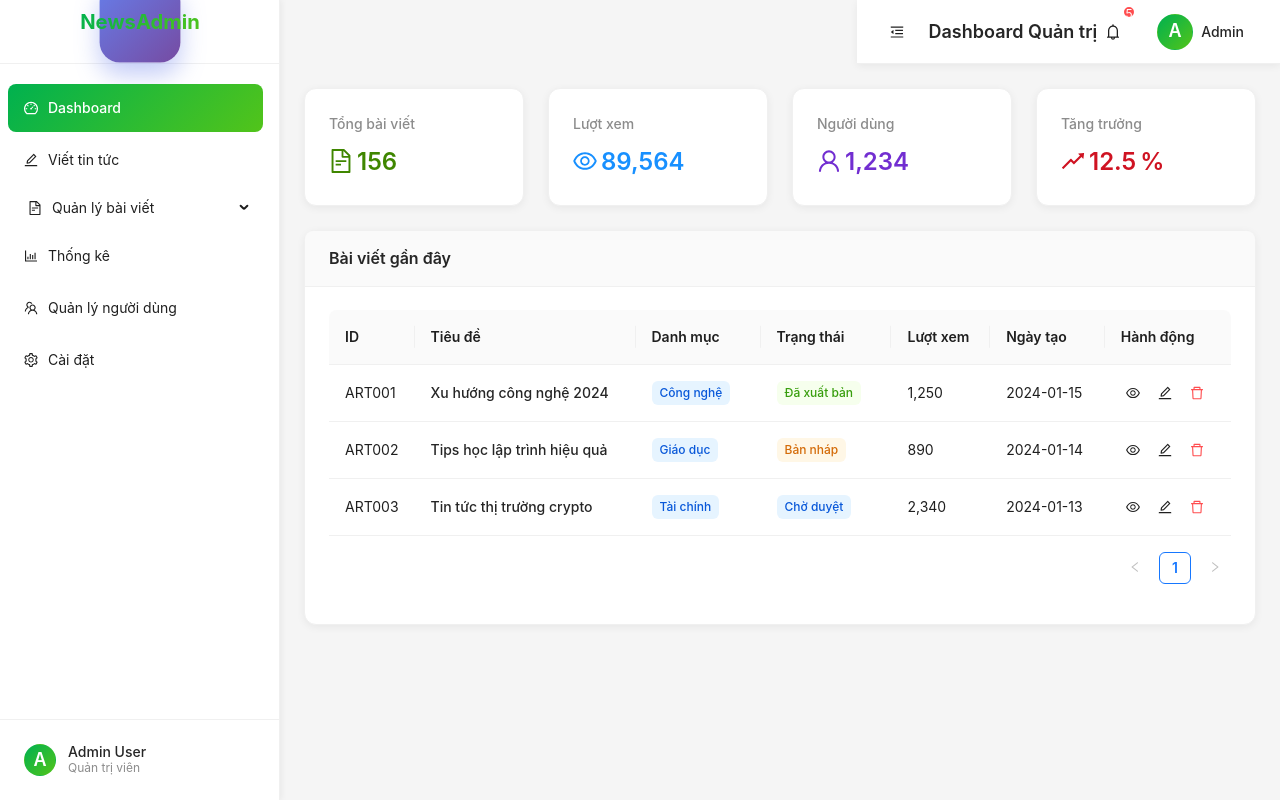
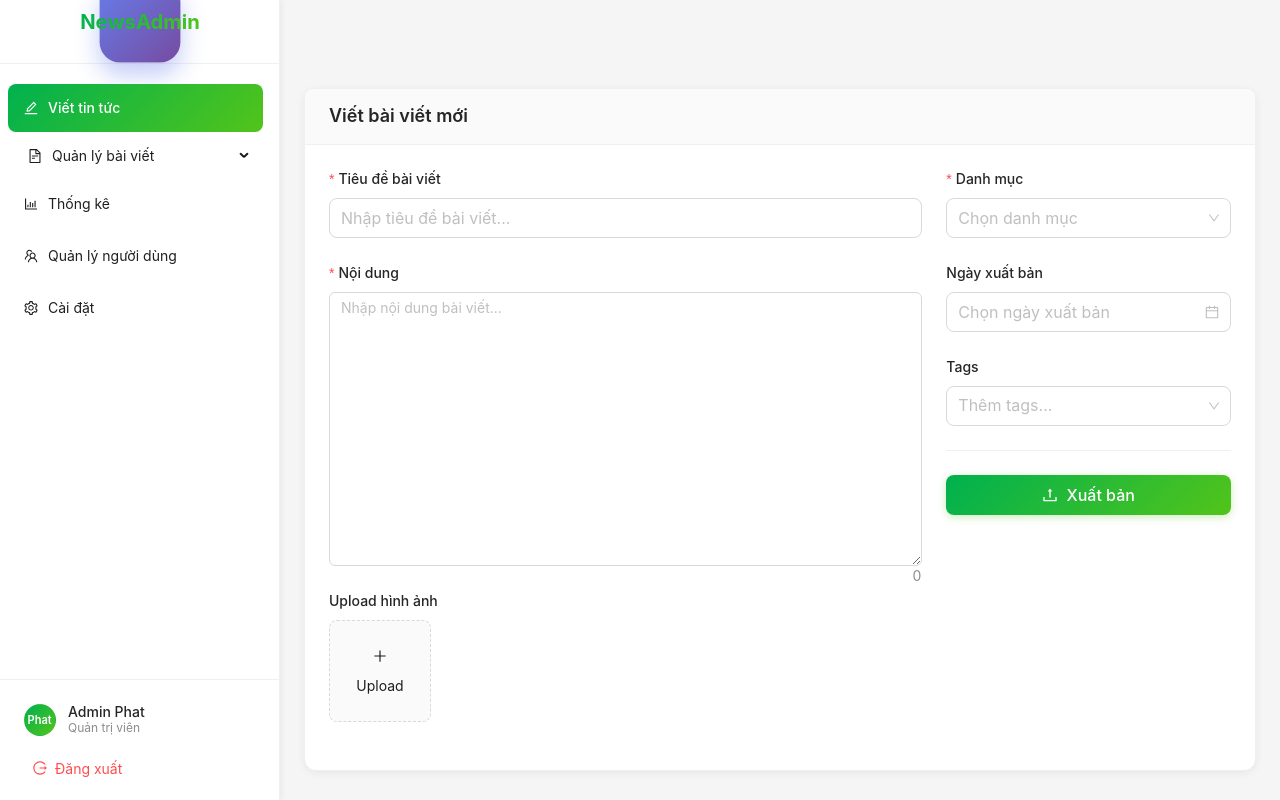
Before and after one commit to tykyfatkie/EXE201_BLOG, a React (Create React App) app: page /dashboard in a window 1280 px wide. Built offline with nearby package versions, Linux system fonts and the light colour scheme.

Commit message:
update dashboard v2

```diff
--- a/src/components/common/Sidebar.tsx
+++ b/src/components/common/Sidebar.tsx
@@ -1,21 +1,17 @@
-import React, { useState } from 'react';
+import React from 'react';
 import {
-  MenuFoldOutlined,
-  MenuUnfoldOutlined,
-  DashboardOutlined,
   FileTextOutlined,
   EditOutlined,
   TeamOutlined,
   SettingOutlined,
   LogoutOutlined,
-  BellOutlined,
   BarChartOutlined
 } from '@ant-design/icons';
-import { Layout, Menu, Button, Avatar, Dropdown, Badge } from 'antd';
+import { Layout, Menu, Avatar, Button, Modal } from 'antd';
 import type { MenuProps } from 'antd';
 import '../../css/Sidebar.css';
 
-const { Sider, Header } = Layout;
+const { Sider } = Layout;
 
 interface SidebarProps {
   collapsed: boolean;
@@ -28,98 +24,87 @@ type MenuItem = Required<MenuProps>['items'][number];
 
 const Sidebar: React.FC<SidebarProps> = ({
   collapsed,
-  setCollapsed,
   selectedKey,
   setSelectedKey
 }) => {
   const menuItems: MenuItem[] = [
     {
       key: '1',
-      icon: <DashboardOutlined />,
-      label: 'Dashboard',
-    },
-    {
-      key: '2',
       icon: <EditOutlined />,
       label: 'Viết tin tức',
     },
     {
-      key: '3',
+      key: '2',
       icon: <FileTextOutlined />,
       label: 'Quản lý bài viết',
       children: [
         {
-          key: '3-1',
+          key: '2-1',
           label: 'Tất cả bài viết',
         },
         {
-          key: '3-2',
-          label: 'Bài viết nháp',
+          key: '2-2',
+          label: 'Bài viết đã xuất bản',
         },
         {
-          key: '3-3',
-          label: 'Bài viết đã xuất bản',
+          key: '2-3',
+          label: 'Bài viết đã xóa',
         },
       ],
     },
     {
-      key: '4',
+      key: '3',
       icon: <BarChartOutlined />,
       label: 'Thống kê',
     },
     {
-      key: '5',
+      key: '4',
       icon: <TeamOutlined />,
       label: 'Quản lý người dùng',
     },
     {
-      key: '6',
+      key: '5',
       icon: <SettingOutlined />,
       label: 'Cài đặt',
     },
   ];
 
-  const userMenuItems: MenuProps['items'] = [
-    {
-      key: 'profile',
-      label: 'Hồ sơ của tôi',
-    },
-    {
-      key: 'settings',
-      label: 'Cài đặt tài khoản',
-    },
-    {
-      type: 'divider',
-    },
-    {
-      key: 'logout',
-      label: 'Đăng xuất',
-      icon: <LogoutOutlined />,
-      danger: true,
-    },
-  ];
+  const handleLogout = () => {
+    Modal.confirm({
+      title: 'Xác nhận đăng xuất',
+      content: 'Bạn có chắc chắn muốn đăng xuất khỏi hệ thống?',
+      okText: 'Đăng xuất',
+      cancelText: 'Hủy',
+      onOk: () => {
+        // Xóa localStorage
+        localStorage.clear();
 
-  const handleUserMenuClick = ({ key }: { key: string }) => {
-    switch (key) {
-      case 'logout':
-        // Clear authentication data if needed
-        localStorage.removeItem('authToken');
-        sessionStorage.removeItem('userData');
+        // Xóa sessionStorage
+        sessionStorage.clear();
 
-        // Redirect to home page
-        window.location.href = '/';
-        break;
-      case 'profile':
-        // Handle profile navigation
-        console.log('Navigate to profile');
-        break;
-      case 'settings':
-        // Handle settings navigation
-        console.log('Navigate to settings');
-        break;
-      default:
-        break;
-    }
+        // Xóa tất cả cookies
+        document.cookie.split(";").forEach(cookie => {
+          const eqPos = cookie.indexOf("=");
+          const name = eqPos > -1 ? cookie.substr(0, eqPos) : cookie;
+          // Xóa cookie cho domain hiện tại
+          document.cookie = name + "=;expires=Thu, 01 Jan 1970 00:00:00 GMT;path=/";
+          // Xóa cookie cho subdomain
+          document.cookie = name + "=;expires=Thu, 01 Jan 1970 00:00:00 GMT;path=/;domain=" + window.location.hostname;
+          // Xóa cookie cho domain gốc
+          document.cookie = name + "=;expires=Thu, 01 Jan 1970 00:00:00 GMT;path=/;domain=." + window.location.hostname.split('.').slice(-2).join('.');
+        });
+
+        // Xóa authentication tokens khỏi window object (nếu có)
+        if ('authToken' in window) delete (window as any).authToken;
+        if ('accessToken' in window) delete (window as any).accessToken;
+        if ('refreshToken' in window) delete (window as any).refreshToken;
+
+        // Redirect về trang login
+        window.location.href = '/login';
+        // Hoặc nếu dùng React Router:
+        // navigate('/login');
+      }
+    });
   };
 
   const handleMenuClick = ({ key }: { key: string }) => {
@@ -157,51 +142,54 @@ const Sidebar: React.FC<SidebarProps> = ({
           <div className="sidebar-footer">
             <div className="user-info">
               <Avatar size={32} className="user-avatar">
-                A
+                Phat
               </Avatar>
               <div className="user-details">
-                <div className="user-name">Admin User</div>
+                <div className="user-name">Admin Phat</div>
                 <div className="user-role">Quản trị viên</div>
               </div>
             </div>
+            <Button
+              type="text"
+              icon={<LogoutOutlined />}
+              onClick={handleLogout}
+              className="logout-btn"
+              style={{
+                width: '100%',
+                marginTop: '8px',
+                display: 'flex',
+                alignItems: 'center',
+                justifyContent: 'flex-start',
+                color: '#ff4d4f',
+                padding: '8px 16px'
+              }}
+            >
+              Đăng xuất
+            </Button>
+          </div>
+        )}
+
+        {collapsed && (
+          <div className="sidebar-footer-collapsed">
+            <Button
+              type="text"
+              icon={<LogoutOutlined />}
+              onClick={handleLogout}
+              className="logout-btn-collapsed"
+              style={{
+                width: '100%',
+                height: '48px',
+                display: 'flex',
+                alignItems: 'center',
+                justifyContent: 'center',
+                color: '#ff4d4f',
+                marginTop: '8px'
+              }}
+              title="Đăng xuất"
+            />
           </div>
         )}
       </Sider>
-
-      <Header className="dashboard-header">
-        <div className="header-left">
-          <Button
-            type="text"
-            icon={collapsed ? <MenuUnfoldOutlined /> : <MenuFoldOutlined />}
-            onClick={() => setCollapsed(!collapsed)}
-            className="collapse-btn"
-          />
-          <h2 className="page-title">Dashboard Quản trị</h2>
-        </div>
-
-        <div className="header-right">
-          <Badge count={5} size="small" className="notification-badge">
-            <Button
-              type="text"
-              icon={<BellOutlined />}
-              className="notification-btn"
-            />
-          </Badge>
-
-          <Dropdown
-            menu={{ items: userMenuItems, onClick: handleUserMenuClick }}
-            placement="bottomRight"
-            trigger={['click']}
-          >
-            <div className="user-dropdown">
-              <Avatar size={36} className="header-avatar">
-                A
-              </Avatar>
-              <span className="user-name-header">Admin</span>
-            </div>
-          </Dropdown>
-        </div>
-      </Header>
     </>
   );
 };
--- a/src/pages/AdminLoginPage.tsx
+++ b/src/pages/AdminLoginPage.tsx
@@ -11,6 +11,17 @@ interface LoginFormData {
   remember: boolean;
 }
 
+interface LoginResponse {
+  success: boolean;
+  token?: string;
+  message?: string;
+  user?: {
+    id: string;
+    username: string;
+    role: string;
+  };
+}
+
 const AdminLoginPage: React.FC = () => {
   const [loginForm] = Form.useForm();
   const [loading, setLoading] = useState(false);
@@ -21,21 +32,56 @@ const AdminLoginPage: React.FC = () => {
     setError('');
 
     try {
-      // Simulate API call
-      await new Promise(resolve => setTimeout(resolve, 1500));
+      // Get API base URL from environment
+      const apiBaseUrl = process.env.REACT_APP_API_BASE_URL || 'https://localhost:7159';
 
-      // Demo validation - replace with real authentication
-      if (values.username === 'admin' && values.password === 'admin123') {
-        console.log('Login successful:', values);
+      const response = await fetch(`${apiBaseUrl}/api/Users/login`, {
+        method: 'POST',
+        headers: {
+          'Content-Type': 'application/json',
+        },
+        body: JSON.stringify({
+          username: values.username,
+          password: values.password,
+        }),
+      });
+
+      const data: LoginResponse = await response.json();
+
+      if (response.ok && data.success) {
+        // Store authentication token
+        if (data.token) {
+          localStorage.setItem('authToken', data.token);
+        }
+
+        // Store user info
+        if (data.user) {
+          localStorage.setItem('userInfo', JSON.stringify(data.user));
+        }
+
+        // Handle remember me
+        if (values.remember) {
+          localStorage.setItem('rememberMe', 'true');
+        }
+
+        console.log('Login successful:', data);
         alert('Đăng nhập thành công! Chuyển hướng đến trang quản trị...');
 
         // Redirect to dashboard
         window.location.href = '/dashboard';
       } else {
-        setError('Tên đăng nhập hoặc mật khẩu không chính xác');
+        // Handle API error response
+        setError(data.message || 'Tên đăng nhập hoặc mật khẩu không chính xác');
       }
     } catch (err) {
+      console.error('Login error:', err);
+
+      // Handle different types of errors
+      if (err instanceof TypeError && err.message.includes('fetch')) {
+        setError('Không thể kết nối đến server. Vui lòng kiểm tra kết nối mạng.');
+      } else {
         setError('Có lỗi xảy ra. Vui lòng thử lại sau.');
+      }
     } finally {
       setLoading(false);
     }
@@ -161,26 +207,23 @@ const AdminLoginPage: React.FC = () => {
           </Text>
         </div>
 
-        {/* Demo credentials info */}
+        {/* Development info - remove in production */}
+        {process.env.NODE_ENV === 'development' && (
           <div className="demo-credentials">
             <div className="demo-decoration" />
 
             <Text className="demo-title">
-            🎯 Demo Credentials
+              🔧 Development Mode
             </Text>
             <div className="demo-content">
               <div>
                 <Text className="demo-text">
-                Username: <code className="demo-code">admin</code>
-              </Text>
-            </div>
-            <div>
-              <Text className="demo-text">
-                Password: <code className="demo-code">admin123</code>
+                  API Endpoint: <code className="demo-code">{process.env.REACT_APP_API_BASE_URL || 'https://localhost:7159'}/api/Users/login</code>
                 </Text>
               </div>
             </div>
           </div>
+        )}
       </Card>
     </div>
   );
--- a/src/pages/Dashboard.tsx
+++ b/src/pages/Dashboard.tsx
@@ -4,7 +4,6 @@ import {
   Card,
   Row,
   Col,
-  Statistic,
   Table,
   Button,
   Tag,
@@ -22,11 +21,7 @@ import {
   DeleteOutlined,
   PlusOutlined,
   UploadOutlined,
-  FileTextOutlined,
-  UserOutlined,
-  BarChartOutlined,
-  RiseOutlined
-} from '@ant-design/icons';
+  BarChartOutlined} from '@ant-design/icons';
 import type { ColumnsType } from 'antd/es/table';
 import Sidebar from '../components/common/Sidebar';
 import '../css/Dashboard.css';
@@ -51,38 +46,9 @@ const Dashboard: React.FC = () => {
   const [selectedKey, setSelectedKey] = useState('1');
   const [form] = Form.useForm();
 
-  // Sample data for articles
   const articlesData: ArticleData[] = [
-    {
-      key: '1',
-      id: 'ART001',
-      title: 'Xu hướng công nghệ 2024',
-      category: 'Công nghệ',
-      status: 'published',
-      author: 'Admin',
-      createdAt: '2024-01-15',
-      views: 1250
-    },
-    {
-      key: '2',
-      id: 'ART002',
-      title: 'Tips học lập trình hiệu quả',
-      category: 'Giáo dục',
-      status: 'draft',
-      author: 'Admin',
-      createdAt: '2024-01-14',
-      views: 890
-    },
-    {
-      key: '3',
-      id: 'ART003',
-      title: 'Tin tức thị trường crypto',
-      category: 'Tài chính',
-      status: 'pending',
-      author: 'Admin',
-      createdAt: '2024-01-13',
-      views: 2340
-    }
+
+
   ];
 
   const columns: ColumnsType<ArticleData> = [
@@ -107,20 +73,6 @@ const Dashboard: React.FC = () => {
       render: (category: string) => (
         <Tag color="blue">{category}</Tag>
       ),
-    },
-    {
-      title: 'Trạng thái',
-      dataIndex: 'status',
-      key: 'status',
-      render: (status: string) => {
-        const statusConfig = {
-          published: { color: 'green', text: 'Đã xuất bản' },
-          draft: { color: 'orange', text: 'Bản nháp' },
-          pending: { color: 'blue', text: 'Chờ duyệt' }
-        };
-        const config = statusConfig[status as keyof typeof statusConfig];
-        return <Tag color={config.color}>{config.text}</Tag>;
-      },
     },
     {
       title: 'Lượt xem',
@@ -156,68 +108,6 @@ const Dashboard: React.FC = () => {
     switch (selectedKey) {
       case '1':
         return (
-          <div className="dashboard-overview">
-            <Row gutter={[24, 24]}>
-              <Col xs={24} sm={12} lg={6}>
-                <Card className="stat-card">
-                  <Statistic
-                    title="Tổng bài viết"
-                    value={156}
-                    prefix={<FileTextOutlined />}
-                    valueStyle={{ color: '#3f8600' }}
-                  />
-                </Card>
-              </Col>
-              <Col xs={24} sm={12} lg={6}>
-                <Card className="stat-card">
-                  <Statistic
-                    title="Lượt xem"
-                    value={89564}
-                    prefix={<EyeOutlined />}
-                    valueStyle={{ color: '#1890ff' }}
-                  />
-                </Card>
-              </Col>
-              <Col xs={24} sm={12} lg={6}>
-                <Card className="stat-card">
-                  <Statistic
-                    title="Người dùng"
-                    value={1234}
-                    prefix={<UserOutlined />}
-                    valueStyle={{ color: '#722ed1' }}
-                  />
-                </Card>
-              </Col>
-              <Col xs={24} sm={12} lg={6}>
-                <Card className="stat-card">
-                  <Statistic
-                    title="Tăng trưởng"
-                    value={12.5}
-                    prefix={<RiseOutlined />}
-                    suffix="%"
-                    valueStyle={{ color: '#cf1322' }}
-                  />
-                </Card>
-              </Col>
-            </Row>
-
-            <Row gutter={[24, 24]} style={{ marginTop: 24 }}>
-              <Col span={24}>
-                <Card title="Bài viết gần đây" className="recent-articles">
-                  <Table
-                    columns={columns}
-                    dataSource={articlesData}
-                    pagination={{ pageSize: 5 }}
-                    scroll={{ x: 800 }}
-                  />
-                </Card>
-              </Col>
-            </Row>
-          </div>
-        );
-
-      case '2':
-        return (
           <div className="write-article">
             <Card title="Viết bài viết mới" className="article-form-card">
               <Form
@@ -247,7 +137,7 @@ const Dashboard: React.FC = () => {
                       />
                     </Form.Item>
 
-                    <Form.Item label="Ảnh đại diện">
+                    <Form.Item label="Upload hình ảnh">
                       <Upload
                         listType="picture-card"
                         maxCount={1}
@@ -273,18 +163,6 @@ const Dashboard: React.FC = () => {
                         <Option value="finance">Tài chính</Option>
                         <Option value="health">Sức khỏe</Option>
                         <Option value="lifestyle">Lối sống</Option>
-                      </Select>
-                    </Form.Item>
-
-                    <Form.Item
-                      label="Trạng thái"
-                      name="status"
-                      initialValue="draft"
-                    >
-                      <Select size="large">
-                        <Option value="draft">Bản nháp</Option>
-                        <Option value="pending">Chờ duyệt</Option>
-                        <Option value="published">Xuất bản</Option>
                       </Select>
                     </Form.Item>
 
@@ -315,13 +193,6 @@ const Dashboard: React.FC = () => {
                           block
                         >
                           Xuất bản
-                        </Button>
-                        <Button
-                          icon={<EditOutlined />}
-                          size="large"
-                          block
-                        >
-                          Lưu nháp
                         </Button>
                       </Space>
                     </div>
```
Also changed, not shown: 1 other file (tests, documents, lock files or other folders). Lines whose indentation alone changed are shown as unchanged.
